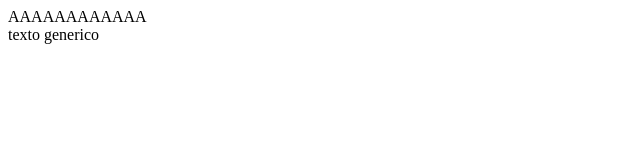
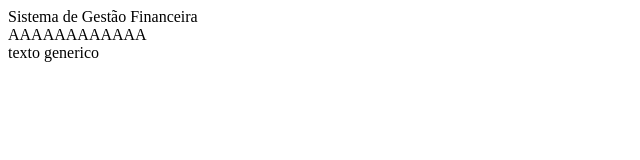
Before and after one commit to estrela801/sitema-gestao-financeira, a plain HTML site: page index.HTML in a window 1280 px wide. Shown: the whole page, without its empty margins (0-640 px from the left). Drawn offline with Linux system fonts and the light colour scheme.

Commit message:
feat: adding a header and some texts

```diff
--- a/index.HTML
+++ b/index.HTML
@@ -4,8 +4,15 @@
     <meta charset="UTF-8">
     <meta name="viewport" content="width=device-width, initial-scale=1.0">
     <title>       Sistema Financeiro    </title>
+    <link rel="stylesheet" href="reset.css">
+    <link href="style.css" rel="stylesheet">
 </head>
 <body>
+    <header>
+        <div>
+            Sistema de Gestão Financeira
+        </div>
+    </header>
     <div class="root"></div>
 </body>
 <script src="src/scriptsJS/index.js"></script>
```
